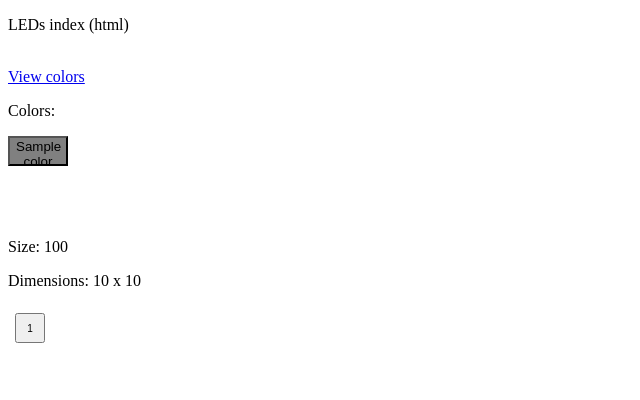
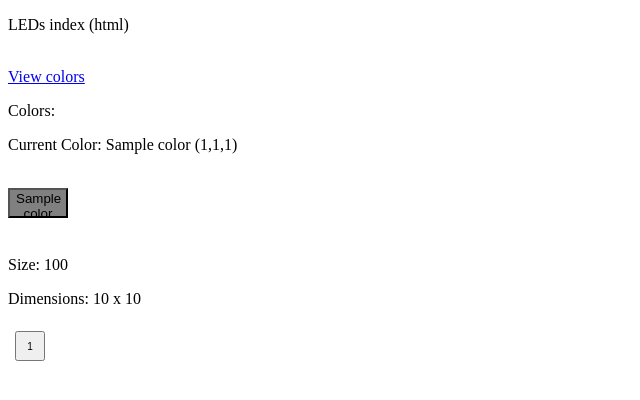
Before and after one commit to alyoshenka/DjangoSite, a Django app: template leds/templates/leds/index.html in a window 1280 px wide. Shown: the top 400 px of the page, without its empty margins (0-640 px from the left). Run offline with Django 3.2, Linux system fonts and the light colour scheme; tables that the repository leaves empty hold one stand-in row (values such as "Sample post"); the template is opened without the code that fills it: values that come from a table or form of the project are taken from there, most other values are stand-ins (such as "Sample title", 1, 10 or a date in 2020).

Commit message:
session color

```diff
--- a/leds/static/leds/funcs.js
+++ b/leds/static/leds/funcs.js
@@ -1,7 +1,5 @@
 var currentColorButton = null;
-var R = 0;
-var G = 0;
-var B = 0;
+var currentColorJSON = null;
 
 function changeCurrentColor(elem, color_json) {
     var color = JSON.parse(color_json)[0].fields;
@@ -11,20 +9,16 @@ function changeCurrentColor(elem, color_json) {
 
     if(elem == currentColorButton){
         currentColorButton = null;
+        currentColorJSON = null;
         elem.style.backgroundColor = "gray";
-        R = 0;
-        G = 0;
-        B = 0;
         console.log("no color button");
     } else {
         if (null != currentColorButton){
             currentColorButton.style.backgroundColor = "gray";
         }
         currentColorButton = elem;
-        R = r;
-        G = g;
-        B = b;
-        elem.style.backgroundColor = toRGB_rgb(r, g, b);
+        currentColorJSON = color;
+        elem.style.backgroundColor = toRGB_rgb(color.r, color.g, color.b);
 
         console.log("new color button");
     }
@@ -38,7 +32,7 @@ function changeLEDColor(elem) {
         console.log("no color selected");
     } else {
         // color
-        elem.style.backgroundColor = toRGB_rgb(R, G, B);
+        elem.style.backgroundColor = toRGB_json(currentColorJSON);
 
         console.log("change led color");
     }
--- a/leds/templates/leds/colors.html
+++ b/leds/templates/leds/colors.html
@@ -2,11 +2,15 @@
 
 <a href='colors/'>View colors</a>
 
+<br>
 <p>Colors:</p>
-<p>
+<p>Current Color: {{ current_color }}</p>
+<br>
+
 {% for color in colors %}
-    <button class="color" onclick="changeCurrentColor(this, '{{ color.json }}')">{{ color.label }}</button>
+<form action='colorClick/{{ color.label }}/' method='GET'>
+    <button class='color' type='submit' onclick="changeCurrentColor(
+        this, '{{ color.json }}')">{{ color.label }}</button>
+</form>
 {% endfor %}
-</p>
 <br>
-<br>
--- a/leds/templates/leds/index.html
+++ b/leds/templates/leds/index.html
@@ -2,6 +2,8 @@
 {% block body %}
 
     <p>LEDs index (html)</p>
+
+
 
     {% block colors %}
         {% include "leds/colors.html" %}
--- a/leds/urls.py
+++ b/leds/urls.py
@@ -8,4 +8,7 @@ urlpatterns = [
     path('', views.index, name='index'),
     path('colors/', views.all_colors, name='all_colors'),
     path('colors/<color_name>/', views.color, name='color'),
+
+    path('viewTest', views.LED_click, name='LED_click'),
+    path('colorClick/<color_label>/', views.color_click, name='color_click'),
 ]
```
Also changed, not shown: leds/views.py (+35 -0 lines).
